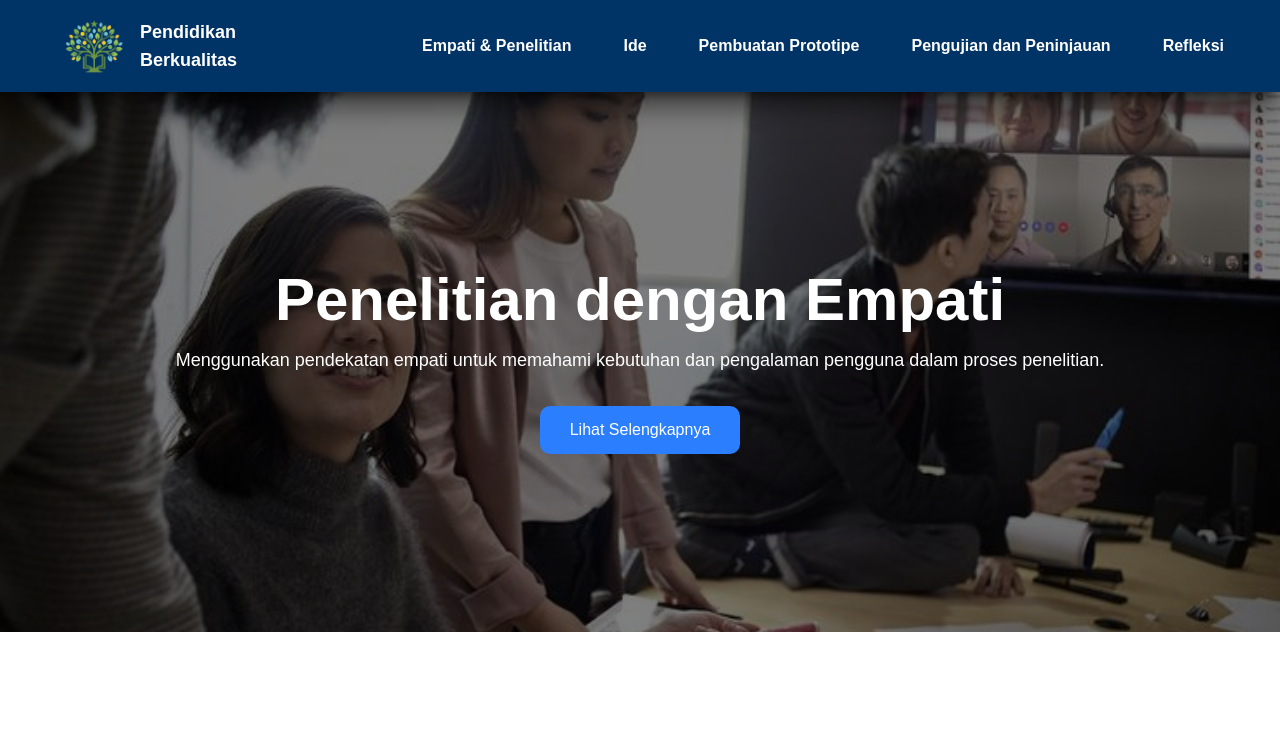
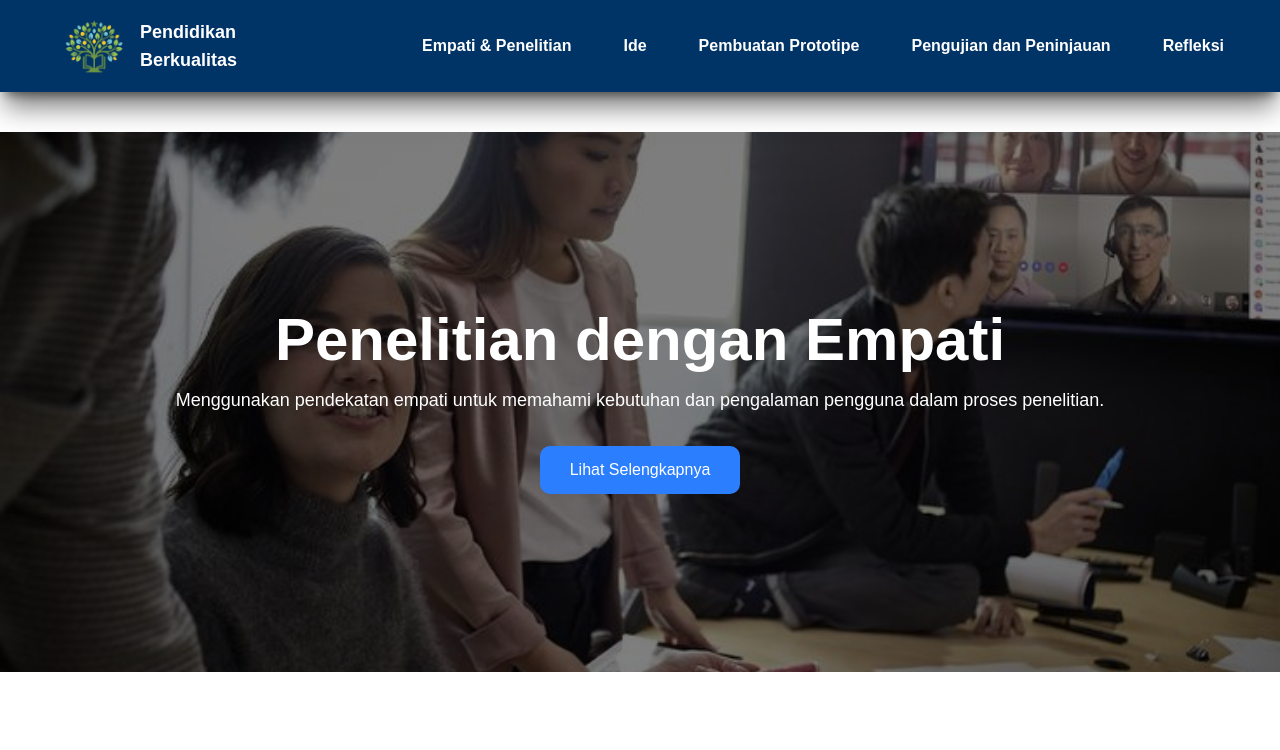
Before and after one commit to Dardeka/stem-project, a React (Vite) app: page /empathy-research in a window 1280 px wide. Shown: the top 750 px of the page. Built offline with nearby package versions, Linux system fonts and the light colour scheme.

Commit message:
feat: add mindmap image and implement smooth scrolling link in Idea page

```diff
--- a/src/pages/empathyResearch.jsx
+++ b/src/pages/empathyResearch.jsx
@@ -16,7 +16,7 @@ function EmpathyResearch() {
             <Header/>
             <main>
                 {/* Hero */}
-                <section className="flex flex-col items-center justify-center w-full h-[540px] bg-[url('/images/empathy.jpeg')] bg-[length:100%_100%] bg-cover bg-center bg-no-repeat">
+                <section className="flex flex-col items-center justify-center mt-10 w-full h-[540px] bg-[url('/images/empathy.jpeg')] bg-[length:100%_100%] bg-cover bg-center bg-no-repeat">
                     <div className="w-full h-full bg-black/50 text-white p-8 flex flex-col justify-center items-center">
                         <h2 className="text-6xl font-bold mb-4 text-center">Penelitian dengan Empati</h2>
                         <p className="text-lg mb-8">Menggunakan pendekatan empati untuk memahami kebutuhan dan pengalaman pengguna dalam proses penelitian.</p>
--- a/src/pages/idea.jsx
+++ b/src/pages/idea.jsx
@@ -1,4 +1,6 @@
+import Footer from "../components/footer";
 import Header from "../components/header";
+import { Link, Element, animateScroll as scroll } from "react-scroll";
 
 function Idea() {
     return(
@@ -9,10 +11,17 @@ function Idea() {
                     <div className="w-full h-full bg-black/50 text-white p-8 flex flex-col justify-center items-center">
                         <h2 className="text-6xl font-bold mb-4 text-center">Ide Inovatif <br/> untuk Pendidikan Indonesia</h2>
                         <p className="text-lg mb-8">Mengembangkan ide-ide kreatif dan inovatif untuk meningkatkan kualitas pendidikan di Indonesia.</p>
-                        <button className="w-[200px] bg-blue-500 px-6 py-3 rounded-lg cursor-pointer hover:bg-blue-600 transition duration-300">Lihat Selengkapnya</button>
+                        <Link to="mindmap" smooth={true} duration={1000}>
+                            <button className="w-[200px] bg-blue-500 px-6 py-3 rounded-lg cursor-pointer hover:bg-blue-600 transition duration-300">Lihat Selengkapnya</button>
+                        </Link>
                     </div>
                 </section>
+                <section id="mindmap" className="flex flex-col items-center py-30">
+                    <h1 className="text-2xl font-semibold mt-10 mb-10">Mindmap Solusi untuk Permasalahan Tersebut</h1>
+                    <img src="/images/mindmap.png" alt="" className="w-[1100px] mx-10"/>
+                </section>
             </main>
+            <Footer/>
         </>
     )
 }
```
Also changed, not shown: 1 other file (tests, documents, lock files or other folders).
